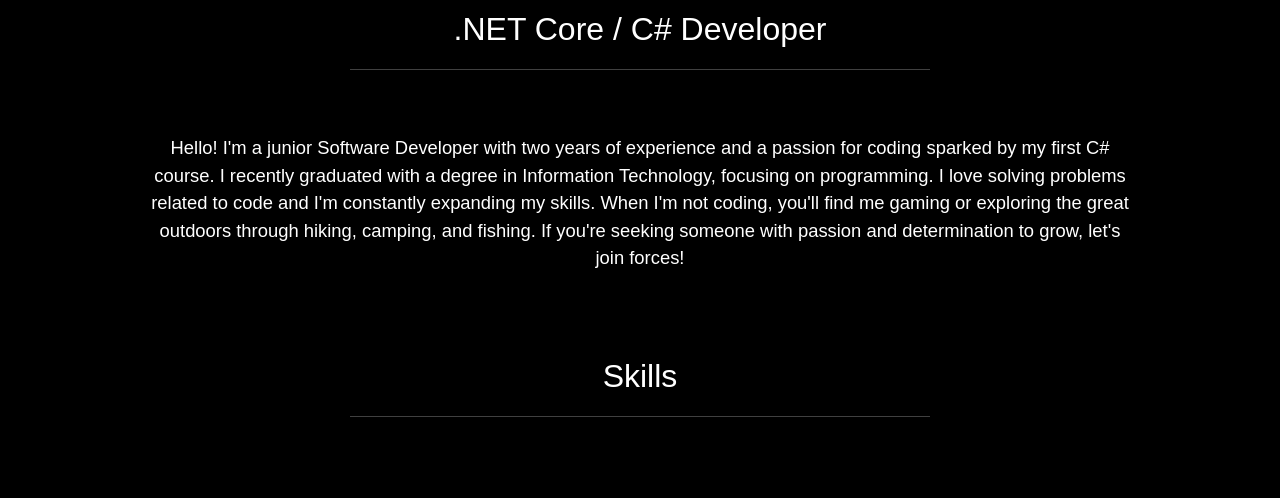
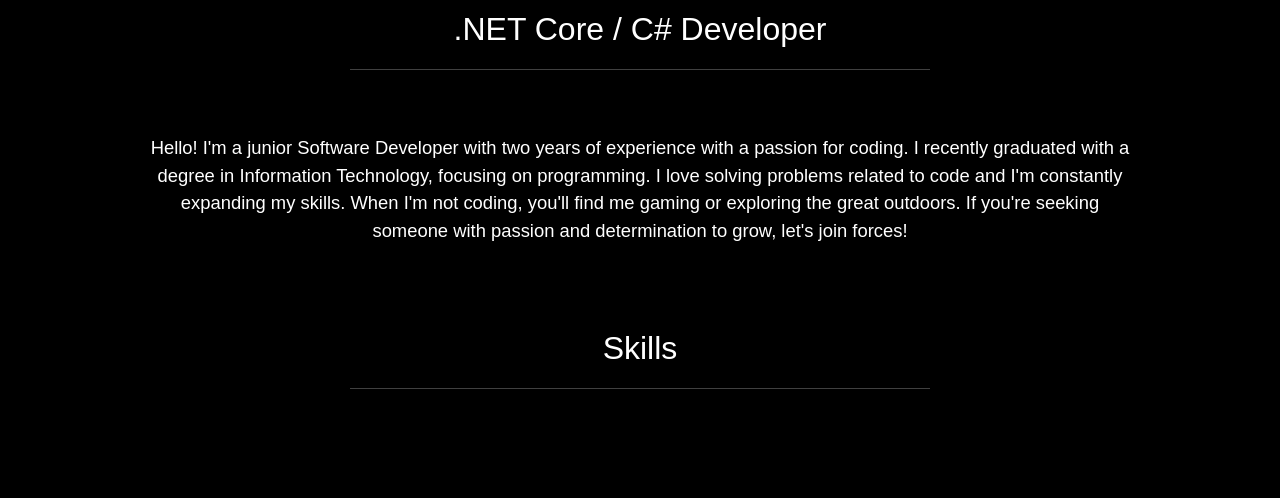
Before and after one commit to barlowtyler96/FinalPortfolioWebsite, a website: page index.html in a window 1280 px wide. Shown: the part 1100-1598 px from the top of the page. Drawn offline with nearby package versions, Linux system fonts and the light colour scheme; a web font is replaced by a local one.

Commit message:
update about me

```diff
--- a/index.html
+++ b/index.html
@@ -92,9 +92,8 @@
             </div>
             <div class="row pb-5">
                 <div class="text-md col-md-10 offset-md-1 pb-4 text-center text-white">
-                    Hello! I'm a junior Software Developer with two years of experience and a passion for coding sparked by my first C# course.
-                    I recently graduated with a degree in Information Technology, focusing on programming. I love solving problems related to code and I'm constantly expanding my skills. When I'm not coding, you'll find me gaming or exploring the great outdoors through hiking, camping, and fishing. If you're seeking someone with passion
-                    and determination to grow, let's join forces!
+                    Hello! I'm a junior Software Developer with two years of experience with a passion for coding.
+                    I recently graduated with a degree in Information Technology, focusing on programming. I love solving problems related to code and I'm constantly expanding my skills. When I'm not coding, you'll find me gaming or exploring the great outdoors. If you're seeking someone with passion and determination to grow, let's join forces!
                 </div>
             </div>
             <div class="row text-white">
```
